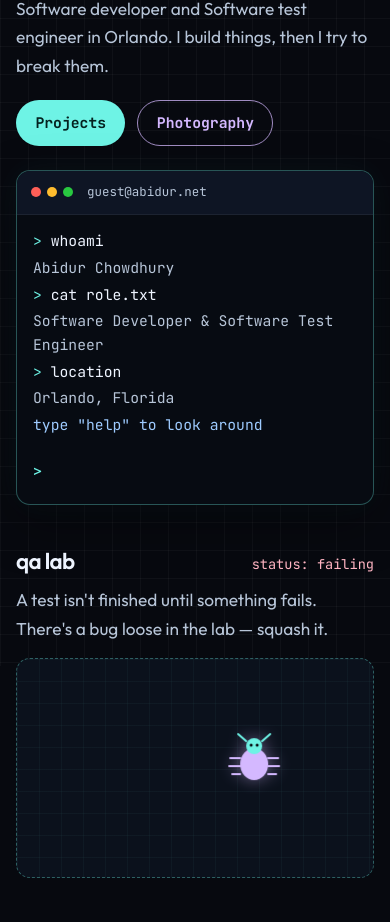
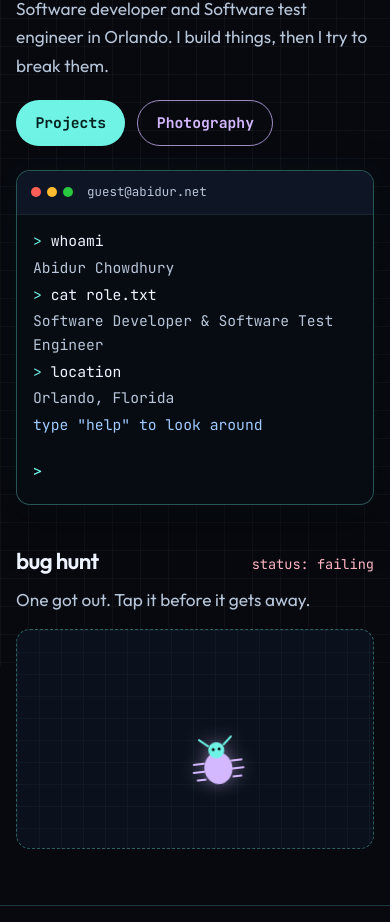
Before and after one commit to abid822/abid822.github.io, a plain HTML site: page index.html in a window 390 px wide. Shown: the part 178-1100 px from the top of the page. Drawn offline with Linux system fonts and the light colour scheme.

Commit message:
Make the bug crawl on phones and rename the lab.
Safari was skipping the old transform, so the bug now hops by position, and the section is called bug hunt.

```diff
--- a/css/styles.css
+++ b/css/styles.css
@@ -478,23 +478,31 @@ h2 {
   box-shadow: inset 0 0 28px rgba(134, 239, 172, 0.12);
 }
 
+.bug-roam {
+  position: absolute;
+  left: calc(50% - 32px);
+  top: calc(50% - 32px);
+  width: 64px;
+  height: 64px;
+  transition: left 0.9s ease, top 0.9s ease;
+}
+
 .bug {
-  position: absolute;
-  left: 50%;
-  top: 50%;
-  transform: translate(-50%, -50%);
   width: 64px;
   height: 64px;
   padding: 0;
   border: 0;
   border-radius: 12px;
   background: transparent;
-  transition: transform 0.8s ease;
+  appearance: none;
+  -webkit-appearance: none;
+  touch-action: manipulation;
 }
 
 .bug-body {
   display: block;
   transform-origin: center;
+  animation: scuttle 0.7s ease-in-out infinite;
 }
 
 .bug svg {
@@ -1011,7 +1019,9 @@ body.extra-life .site-header {
     transition: none;
   }
 
+  .bug-roam,
   .bug,
+  .bug-body,
   .bug.squashed .bug-body,
   .pass,
   .project-card,
@@ -1041,6 +1051,12 @@ body.extra-life .site-header {
   }
 }
 
+@keyframes scuttle {
+  0%,
+  100% { transform: rotate(-10deg) translateX(-2px); }
+  50% { transform: rotate(10deg) translateX(2px); }
+}
+
 @keyframes squash {
   to {
     transform: scale(1.3, 0.32) rotate(-12deg);
--- a/index.html
+++ b/index.html
@@ -82,11 +82,12 @@
 
     <section class="qa reveal" aria-labelledby="qa-title">
       <div class="qa-head">
-        <h2 id="qa-title">qa lab</h2>
+        <h2 id="qa-title">bug hunt</h2>
         <p id="qa-status" class="status status-fail">status: failing</p>
       </div>
-      <p class="lede">A test isn't finished until something fails. There's a bug loose in the lab — squash it.</p>
+      <p class="lede">One got out. Tap it before it gets away.</p>
       <div class="lab" id="lab">
+        <div class="bug-roam" id="bug-roam">
         <button class="bug" id="bug" type="button" aria-label="Squash the bug">
           <span class="bug-body">
             <svg viewBox="0 0 64 64" aria-hidden="true">
@@ -99,6 +100,7 @@
             </svg>
           </span>
         </button>
+        </div>
       </div>
       <p id="qa-result" class="pass" hidden role="status">bug found → test passed</p>
       <p id="qa-count" class="count" hidden>bugs found: 0</p>
--- a/js/qa.js
+++ b/js/qa.js
@@ -1,39 +1,42 @@
 (function () {
   var lab = document.getElementById("lab");
+  var roam = document.getElementById("bug-roam");
   var bug = document.getElementById("bug");
   var status = document.getElementById("qa-status");
   var result = document.getElementById("qa-result");
   var count = document.getElementById("qa-count");
   var reset = document.getElementById("bug-reset");
-  if (!lab || !bug || !status || !result || !count || !reset) return;
+  if (!lab || !roam || !bug || !status || !result || !count || !reset) return;
 
   var reduce = window.matchMedia("(prefers-reduced-motion: reduce)").matches;
-  var timer = 0;
   var found = 0;
+  var loose = true;
+  var lastHop = 0;
 
   function place(random) {
+    var width = lab.clientWidth;
+    var height = lab.clientHeight;
+    if (!width || !height) return;
     if (reduce) {
-      bug.style.left = "50%";
-      bug.style.top = "50%";
-      bug.style.transform = "translate(-50%, -50%)";
+      roam.style.left = "calc(50% - 32px)";
+      roam.style.top = "calc(50% - 32px)";
       return;
     }
     var pad = 10;
-    var maxX = Math.max(0, lab.clientWidth - bug.offsetWidth - pad * 2);
-    var maxY = Math.max(0, lab.clientHeight - bug.offsetHeight - pad * 2);
+    var maxX = Math.max(0, width - roam.offsetWidth - pad * 2);
+    var maxY = Math.max(0, height - roam.offsetHeight - pad * 2);
     var x = pad + (random ? Math.random() * maxX : maxX / 2);
     var y = pad + (random ? Math.random() * maxY : maxY / 2);
-    bug.style.left = "0px";
-    bug.style.top = "0px";
-    bug.style.transform = "translate(" + x + "px, " + y + "px)";
+    roam.style.left = x + "px";
+    roam.style.top = y + "px";
   }
 
-  function wander() {
-    window.clearInterval(timer);
-    if (reduce) return;
-    timer = window.setInterval(function () {
+  function frame(now) {
+    if (loose && !reduce && now - lastHop > 900) {
+      lastHop = now;
       place(true);
-    }, 1100);
+    }
+    window.requestAnimationFrame(frame);
   }
 
   function showFailing() {
@@ -45,10 +48,12 @@
     reset.hidden = true;
     bug.classList.remove("squashed");
     bug.disabled = false;
+    loose = true;
+    lastHop = 0;
   }
 
   bug.addEventListener("click", function () {
-    window.clearInterval(timer);
+    loose = false;
     bug.classList.add("squashed");
     bug.disabled = true;
     found += 1;
@@ -65,14 +70,13 @@
   reset.addEventListener("click", function () {
     showFailing();
     place(true);
-    wander();
     bug.focus();
   });
 
-  bug.style.transition = "none";
   place(false);
-  window.requestAnimationFrame(function () {
-    bug.style.transition = "";
-    wander();
+  window.requestAnimationFrame(frame);
+  window.addEventListener("resize", function () {
+    if (!loose) return;
+    place(true);
   });
 })();
--- a/js/terminal.js
+++ b/js/terminal.js
@@ -136,7 +136,7 @@
       return;
     }
     if (key === "bug" || key === "test") {
-      addLine("out", "bug is loose in the qa lab. go squash it.");
+      addLine("out", "bug is on the loose. go squash it.");
       var lab = document.getElementById("lab");
       if (lab) lab.scrollIntoView({ behavior: reduce ? "auto" : "smooth", block: "center" });
       var bug = document.getElementById("bug");
```
